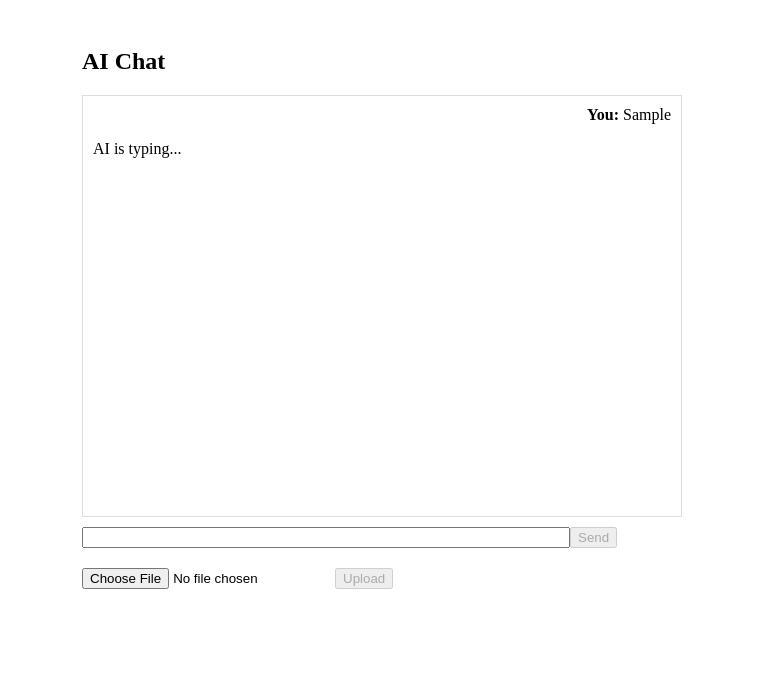
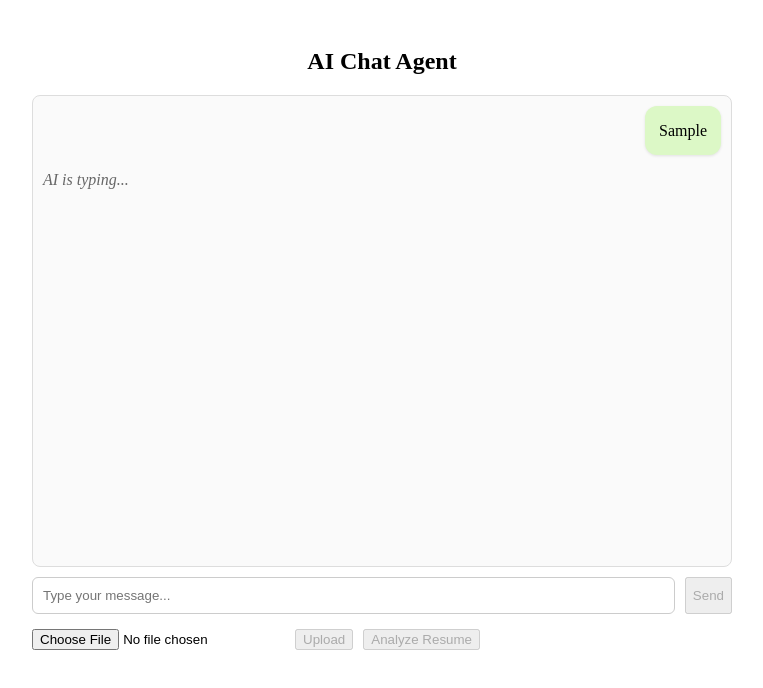
Before and after one commit to Siddaji/chat-frontend, a React (Vite) app: page / in a window 1280 px wide. Both pictures are taken after typing "Sample" into the empty fields and a click on the button "Send". Shown: the top 688 px of the page, without its empty margins (258-1021 px from the left). Built offline with nearby package versions, Linux system fonts and the light colour scheme; no server answers.

Commit message:
feat: add resume analyzer agent with markdown-rendered UI support

```diff
--- a/package.json
+++ b/package.json
@@ -11,7 +11,9 @@
   },
   "dependencies": {
     "react": "^19.2.0",
-    "react-dom": "^19.2.0"
+    "react-dom": "^19.2.0",
+    "react-markdown": "^10.1.0",
+    "remark-gfm": "^4.0.1"
   },
   "devDependencies": {
     "@eslint/js": "^9.39.1",
--- a/src/App.jsx
+++ b/src/App.jsx
@@ -1,4 +1,6 @@
 import { useState, useEffect, useRef } from "react";
+import ReactMarkdown from "react-markdown";
+import remarkGfm from "remark-gfm";
 
 function App() {
   const [message, setMessage] = useState("");
@@ -12,6 +14,7 @@ function App() {
     bottomRef.current?.scrollIntoView({ behavior: "smooth" });
   }, [messages, loading]);
 
+  // ---------------- SEND CHAT MESSAGE ----------------
   const sendMessage = async () => {
     if (!message.trim() || loading) return;
 
@@ -55,68 +58,170 @@ function App() {
     setLoading(false);
   };
 
+  // ---------------- FILE UPLOAD ----------------
   const uploadFile = async () => {
-    if (!file) return;
+    if (!file || loading) return;
 
     const formData = new FormData();
     formData.append("file", file);
 
     setLoading(true);
 
-    const response=await fetch(`${import.meta.env.VITE_API_URL}/upload`, {
+    const response = await fetch(
+      `${import.meta.env.VITE_API_URL}/upload`,
+      {
         method: "POST",
         body: formData,
-    });
-    const data=await response.json();
+      }
+    );
 
-    setMessages(prev=>[
+    const data = await response.json();
+
+    setMessages(prev => [
       ...prev,
-      {role:"user",text:`Uploaded file:${file.name}`},
-      {role:"ai",text:data.reply}
+      { role: "user", text: `Uploaded file: ${file.name}` },
+      { role: "ai", text: data.reply }
     ]);
 
     setFile(null);
     setLoading(false);
   };
 
+  // ---------------- RESUME ANALYZER ----------------
+
+  const analyzeResume = async () => {
+    if (loading) return;
+
+    setLoading(true);
+
+    const response = await fetch(
+      `${import.meta.env.VITE_API_URL}/resume`,
+      { method: "POST" }
+    );
+
+    const data = await response.json();
+
+    setMessages(prev => [
+      ...prev,
+      { role: "user", text: "Analyze my resume" },
+      { role: "ai", text: data.reply }
+    ]);
+
+    setLoading(false);
+  };
+
   return (
-    <div style={{ padding: 20, maxWidth: 600, margin: "auto" }}>
-      <h2>AI Chat</h2>
+    <div style={{ padding: 20, maxWidth: 700, margin: "auto" }}>
+      <h2 style={{ textAlign: "center" }}>AI Chat Agent</h2>
 
+      {/* CHAT WINDOW */}
       <div
         style={{
           border: "1px solid #ddd",
-          height: 400,
+          height: 450,
           padding: 10,
           overflowY: "auto",
           marginBottom: 10,
+          borderRadius: 8,
+          background: "#fafafa",
         }}
       >
         {messages.map((m, i) => (
           <div
             key={i}
-            style={{ textAlign: m.role === "user" ? "right" : "left" }}
+            style={{
+              display: "flex",
+              justifyContent: m.role === "user" ? "flex-end" : "flex-start",
+              marginBottom: 10,
+            }}
           >
-            <b>{m.role === "user" ? "You" : "AI"}:</b> {m.text}
+            <div
+              style={{
+                maxWidth: "85%",
+                padding: "12px 14px",
+                borderRadius: 12,
+                backgroundColor:
+                  m.role === "user" ? "#DCF8C6" : "#FFFFFF",
+                whiteSpace: "pre-wrap",
+                lineHeight: 1.6,
+                boxShadow: "0 1px 3px rgba(0,0,0,0.1)",
+              }}
+            >
+              {m.role === "ai" ? (
+                <ReactMarkdown
+                  remarkPlugins={[remarkGfm]}
+                  components={{
+                    h1: ({ node, ...props }) => (
+                      <h1 style={{ margin: "8px 0", fontSize: "20px" }} {...props} />
+                    ),
+                    h2: ({ node, ...props }) => (
+                      <h2 style={{ margin: "8px 0", fontSize: "18px" }} {...props} />
+                    ),
+                    h3: ({ node, ...props }) => (
+                      <h3 style={{ margin: "6px 0", fontSize: "16px" }} {...props} />
+                    ),
+                    p: ({ node, ...props }) => (
+                      <p style={{ margin: "4px 0" }} {...props} />
+                    ),
+                    ul: ({ node, ...props }) => (
+                      <ul style={{ margin: "4px 0", paddingLeft: "18px" }} {...props} />
+                    ),
+                    li: ({ node, ...props }) => (
+                      <li style={{ margin: "2px 0" }} {...props} />
+                    )
+                  }}
+                >
+                  {m.text}
+                </ReactMarkdown>
+
+
+              ) : (
+                m.text
+              )}
+            </div>
           </div>
         ))}
-        {loading && <p>AI is typing...</p>}
+
+        {loading && (
+          <p style={{ fontStyle: "italic", color: "#666" }}>
+            AI is typing...
+          </p>
+        )}
+
         <div ref={bottomRef} />
       </div>
 
+      {/* INPUT */}
+      <div style={{ display: "flex", gap: 10 }}>
         <input
           value={message}
           onChange={e => setMessage(e.target.value)}
           onKeyDown={e => e.key === "Enter" && sendMessage()}
-        style={{ width: "80%" }}
+          placeholder="Type your message..."
+          style={{
+            flex: 1,
+            padding: 10,
+            borderRadius: 6,
+            border: "1px solid #ccc",
+          }}
         />
         <button onClick={sendMessage} disabled={loading}>
           Send
         </button>
+      </div>
 
-      <div style={{ marginTop: 20 }}>
-        <input type="file" onChange={e => setFile(e.target.files[0])} />
-        <button onClick={uploadFile} disabled={loading}>Upload</button>
+      {/* FILE + RESUME */}
+      <div style={{ marginTop: 15, display: "flex", gap: 10 }}>
+        <input
+          type="file"
+          onChange={e => setFile(e.target.files[0])}
+        />
+        <button onClick={uploadFile} disabled={loading}>
+          Upload
+        </button>
+        <button onClick={analyzeResume} disabled={loading}>
+          Analyze Resume
+        </button>
       </div>
     </div>
   );
```
Also changed, not shown: 1 other file (tests, documents, lock files or other folders). Lines whose indentation alone changed are shown as unchanged.
